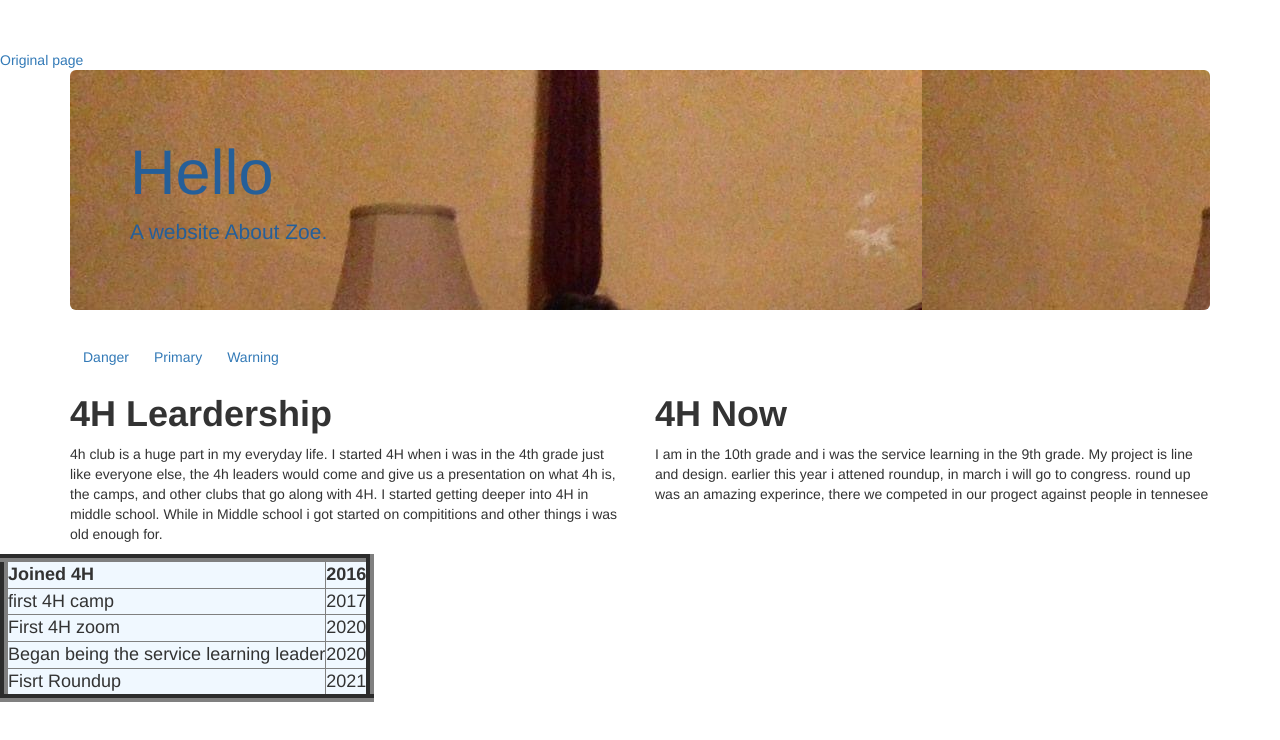
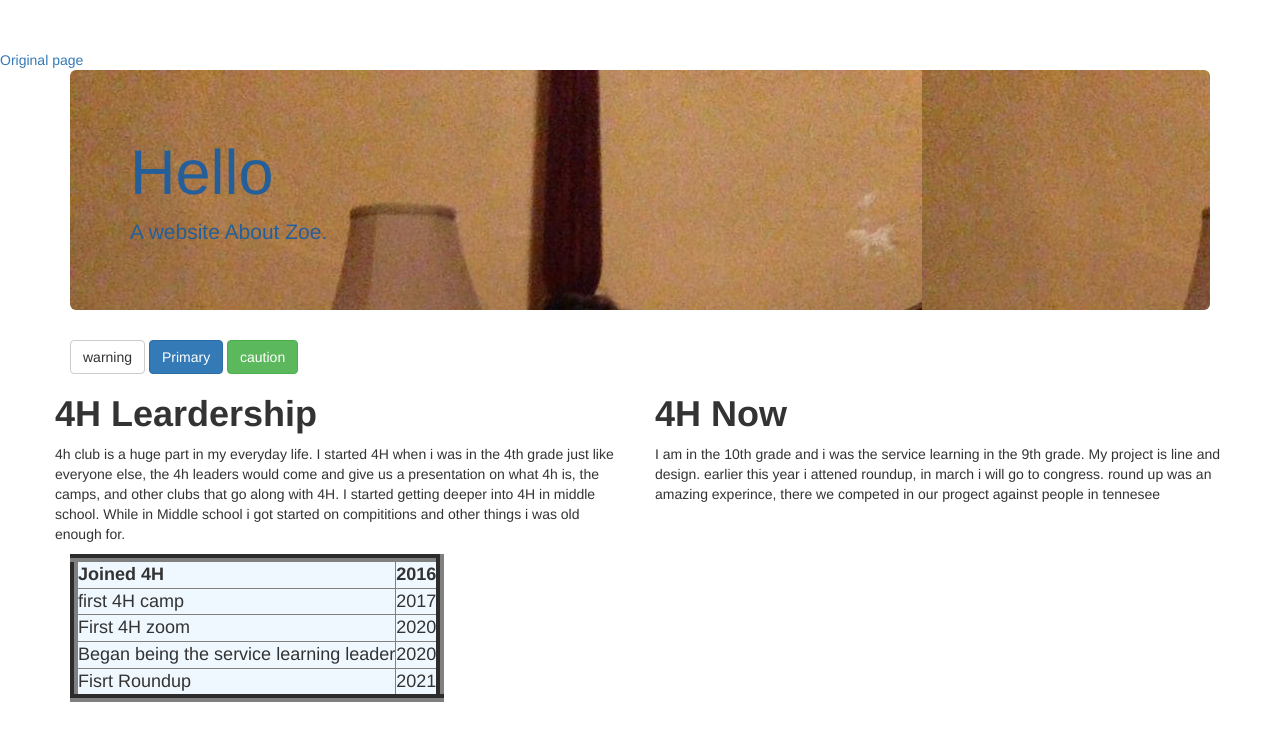
Before and after one commit to Zoe469/Jumbotron, a plain HTML site: page revision1.html in a window 1280 px wide. Drawn offline with nearby package versions, Linux system fonts and the light colour scheme.

Commit message:
Update revision1.html

```diff
--- a/revision1.html
+++ b/revision1.html
@@ -59,11 +59,13 @@
             <p>A website About Zoe.</p>
 
         </div>
-        <div class="btn-group">
-            <a href="#" class="btn btn-Danger">Danger</a>
-            <a href="#" class="btn btn-Primary">Primary</a>
-            <a href="#" class="btn btn-Warning">Warning</a>
-        </div>
+        <div class="row">
+            <div class="col-md-12">
+                <a href="#" class="btn btn-default">warning</a>
+                <a href="#" class="btn btn-primary">Primary</a>
+                <a href="#" class="btn btn-success">caution</a>
+
+            </div>
         <div class="row">
             <div class="col-md-6">
                 <h1><b>4H Leardership</b></h1>
```
